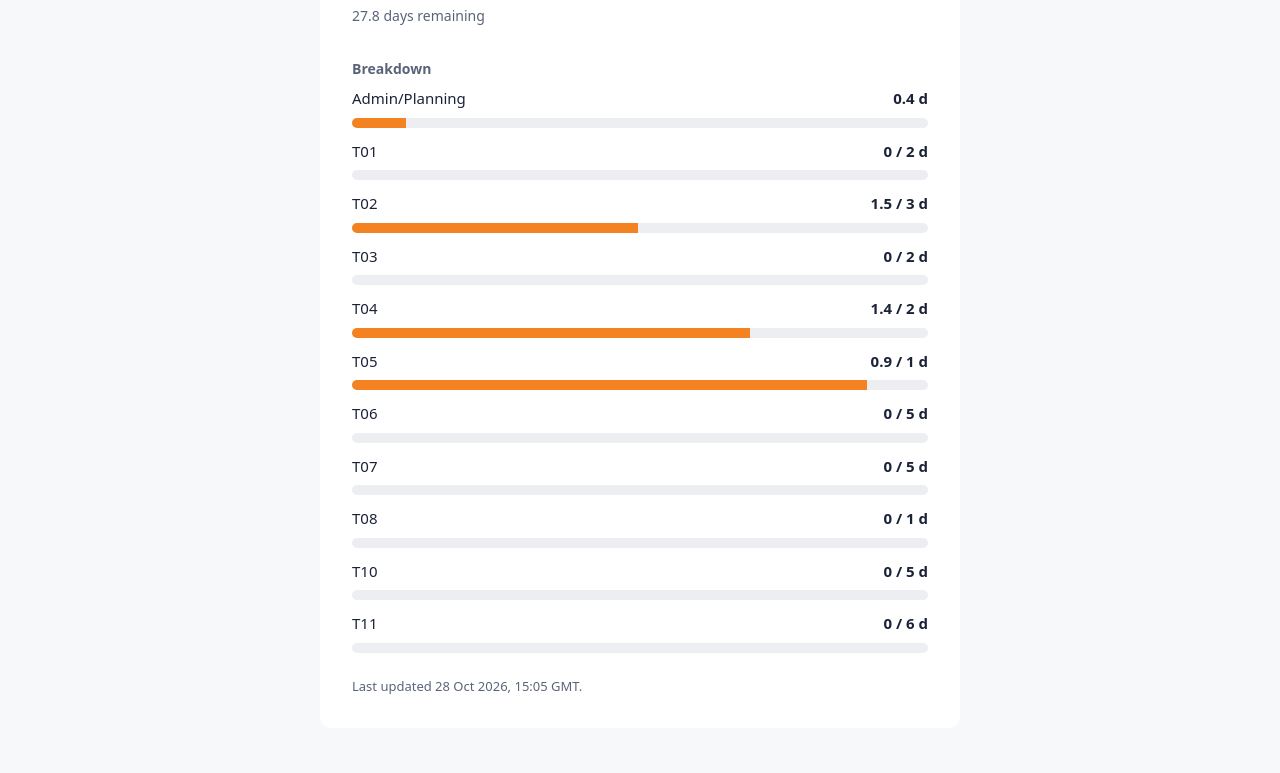
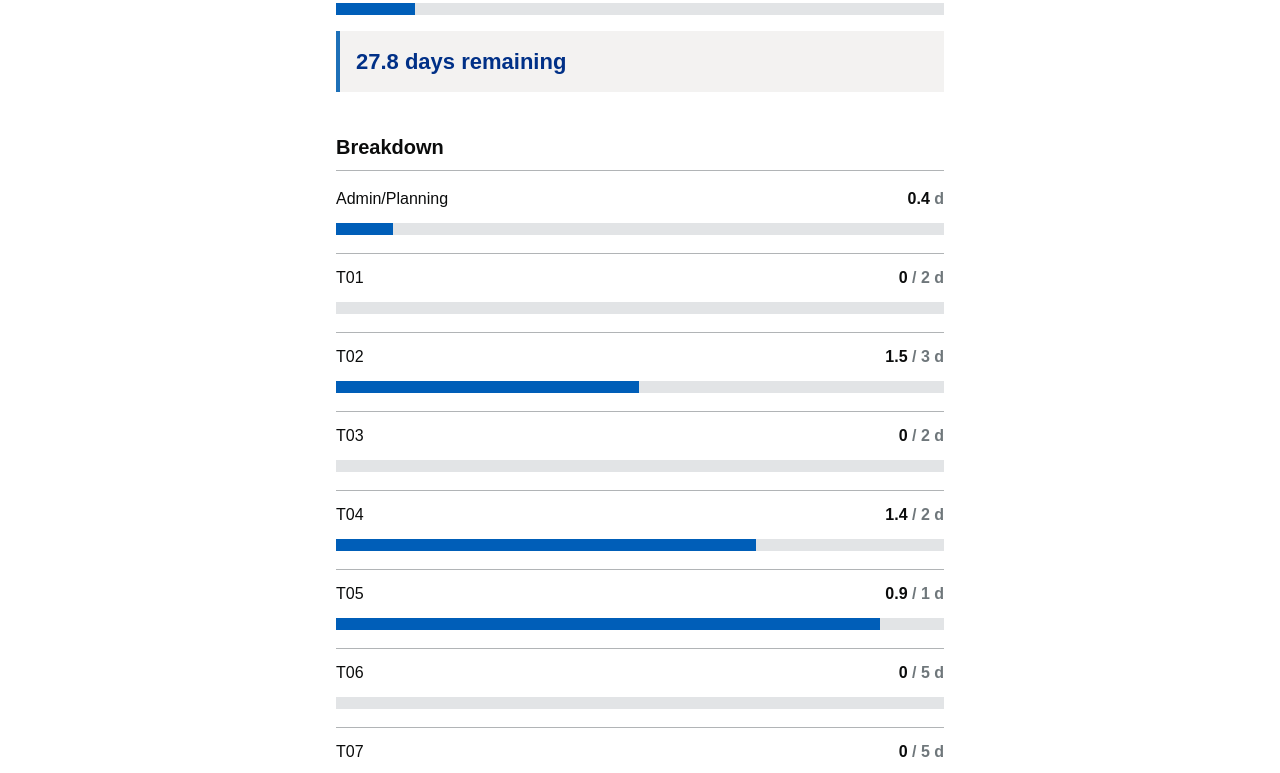
Before and after one commit to TandemCreativeDev/ssc-ce2-progress, a plain HTML site: page index.html in a window 1280 px wide. Shown: the part 167-940 px from the top of the page. Drawn offline with Linux system fonts and the light colour scheme.

Commit message:
feat: NHS/GOV.UK themed page - navy masthead, keylines, error-red over-cap bars

```diff
--- a/index.html
+++ b/index.html
@@ -6,52 +6,58 @@
 <meta name="viewport" content="width=device-width, initial-scale=1.0" />
 <title>SSC CE2 Progress</title>
 <style>
-  :root { --accent: #f58220; --text: #1a2238; --mute: #5a6478;
-          --track: #eceef2; --bg: #f7f8fa; --card: #fff; }
-  @media (prefers-color-scheme: dark) {
-    :root { --text: #e8eaf0; --mute: #9aa2b4; --track: #2a2f3a;
-            --bg: #12151b; --card: #1b1f27; }
-  }
+  /* NHS / GOV.UK flavoured: flat blue on white, yellow keyline, grey
+     keyline borders, square corners, no dark mode. */
+  :root { --blue: #005eb8; --link: #1d70b8; --navy: #003087;
+          --yellow: #ffeb3b; --ink: #0b0c0c; --grey: #6f777b;
+          --line: #b1b4b6; --panel: #f3f2f1; --track: #e2e4e6;
+          --red: #d4351c; }
   * { box-sizing: border-box; margin: 0; }
-  body { font: 16px/1.5 system-ui, sans-serif; color: var(--text);
-         background: var(--bg); padding: 48px 16px; }
-  main { max-width: 640px; margin: 0 auto; background: var(--card);
-         border-radius: 12px; padding: 32px; }
-  .kicker { font-size: 12px; font-weight: 700; letter-spacing: .12em;
-            text-transform: uppercase; color: var(--accent); }
-  h1 { font-size: 28px; margin: 6px 0 2px; }
-  .sub, .foot { color: var(--mute); font-size: 14px; }
-  .bar { height: 10px; background: var(--track); border-radius: 5px;
-         overflow: hidden; margin: 8px 0; }
-  .bar span { display: block; height: 100%; background: var(--accent); }
-  h2 { font-size: 14px; margin: 32px 0 8px; color: var(--mute); }
+  body { font-family: "GDS Transport", "Frutiger", Arial, sans-serif;
+         color: var(--ink); background: #fff; line-height: 1.5; }
+  header { background: var(--navy); border-bottom: 4px solid var(--yellow);
+           padding: 18px 16px; }
+  header span { color: #fff; font-weight: 700; font-size: 24px; }
+  main { max-width: 640px; margin: 0 auto; padding: 32px 16px 40px; }
+  h1 { font-size: 32px; line-height: 1.2; margin: 4px 0 20px; }
+  .bar { height: 12px; background: var(--track); margin: 12px 0 4px; }
+  .bar span { display: block; height: 100%; background: var(--blue); }
+  .bar span.over { background: var(--red); }
+  .panel { background: var(--panel); border-left: 4px solid var(--link);
+           padding: 14px 16px; margin-top: 16px; }
+  .panel b { color: var(--navy); font-size: 22px; display: block; }
+  h2 { font-size: 20px; border-bottom: 1px solid var(--line);
+       padding-bottom: 8px; margin: 40px 0 4px; }
   ul { list-style: none; padding: 0; }
-  li { margin-bottom: 12px; }
-  .row { display: flex; justify-content: space-between; font-size: 15px; }
-  .foot { margin-top: 24px; font-size: 13px; }
+  li { border-bottom: 1px solid var(--line); padding: 12px 0 14px; }
+  .row { display: flex; justify-content: space-between; gap: 12px; }
+  .row b { white-space: nowrap; }
+  .row i { color: var(--grey); font-style: normal; }
+  footer { background: var(--ink); color: var(--line);
+           font-size: 14px; padding: 14px 16px; text-align: center; }
 </style>
 </head>
 <body>
+<header><span>SSC CE2</span></header>
 <main>
-  <div class="kicker">SSC CE2</div>
   <h1>4.2 of 32 days used</h1>
   <div class="bar"><span style="width:13.0%"></span></div>
-  <p class="sub">27.8 days remaining</p>
+  <p class="panel"><b>27.8 days remaining</b></p>
   <h2>Breakdown</h2>
   <ul>
-<li><div class="row"><span>Admin/Planning</span><b>0.4 d</b></div><div class="bar"><span style="width:9.4%"></span></div></li>
-<li><div class="row"><span>T01</span><b>0 / 2 d</b></div><div class="bar"><span style="width:0.0%"></span></div></li>
-<li><div class="row"><span>T02</span><b>1.5 / 3 d</b></div><div class="bar"><span style="width:49.6%"></span></div></li>
-<li><div class="row"><span>T03</span><b>0 / 2 d</b></div><div class="bar"><span style="width:0.0%"></span></div></li>
-<li><div class="row"><span>T04</span><b>1.4 / 2 d</b></div><div class="bar"><span style="width:69.1%"></span></div></li>
-<li><div class="row"><span>T05</span><b>0.9 / 1 d</b></div><div class="bar"><span style="width:89.4%"></span></div></li>
-<li><div class="row"><span>T06</span><b>0 / 5 d</b></div><div class="bar"><span style="width:0.0%"></span></div></li>
-<li><div class="row"><span>T07</span><b>0 / 5 d</b></div><div class="bar"><span style="width:0.0%"></span></div></li>
-<li><div class="row"><span>T08</span><b>0 / 1 d</b></div><div class="bar"><span style="width:0.0%"></span></div></li>
-<li><div class="row"><span>T10</span><b>0 / 5 d</b></div><div class="bar"><span style="width:0.0%"></span></div></li>
-<li><div class="row"><span>T11</span><b>0 / 6 d</b></div><div class="bar"><span style="width:0.0%"></span></div></li>
+<li><div class="row"><span>Admin/Planning</span><b>0.4 <i>d</i></b></div><div class="bar"><span style="width:9.4%"></span></div></li>
+<li><div class="row"><span>T01</span><b>0 <i>/ 2 d</i></b></div><div class="bar"><span style="width:0.0%"></span></div></li>
+<li><div class="row"><span>T02</span><b>1.5 <i>/ 3 d</i></b></div><div class="bar"><span style="width:49.9%"></span></div></li>
+<li><div class="row"><span>T03</span><b>0 <i>/ 2 d</i></b></div><div class="bar"><span style="width:0.0%"></span></div></li>
+<li><div class="row"><span>T04</span><b>1.4 <i>/ 2 d</i></b></div><div class="bar"><span style="width:69.1%"></span></div></li>
+<li><div class="row"><span>T05</span><b>0.9 <i>/ 1 d</i></b></div><div class="bar"><span style="width:89.4%"></span></div></li>
+<li><div class="row"><span>T06</span><b>0 <i>/ 5 d</i></b></div><div class="bar"><span style="width:0.0%"></span></div></li>
+<li><div class="row"><span>T07</span><b>0 <i>/ 5 d</i></b></div><div class="bar"><span style="width:0.0%"></span></div></li>
+<li><div class="row"><span>T08</span><b>0 <i>/ 1 d</i></b></div><div class="bar"><span style="width:0.0%"></span></div></li>
+<li><div class="row"><span>T10</span><b>0 <i>/ 5 d</i></b></div><div class="bar"><span style="width:0.0%"></span></div></li>
+<li><div class="row"><span>T11</span><b>0 <i>/ 6 d</i></b></div><div class="bar"><span style="width:0.0%"></span></div></li>
   </ul>
-  <p class="foot">Last updated 28 Oct 2026, 15:05 GMT.</p>
 </main>
+<footer>Last updated 28 Oct 2026, 15:16 GMT.</footer>
 </body>
 </html>
```
Also changed, not shown: 1 other file.
